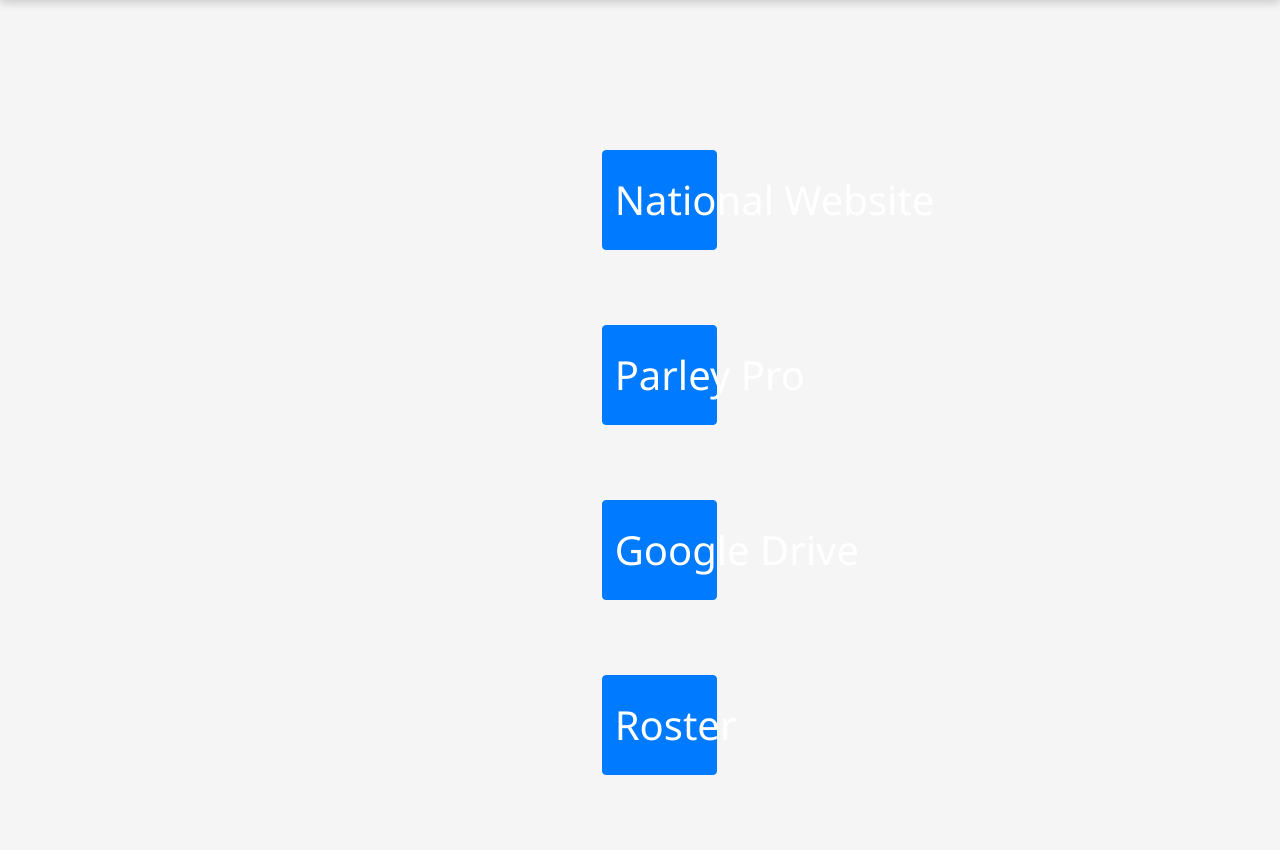
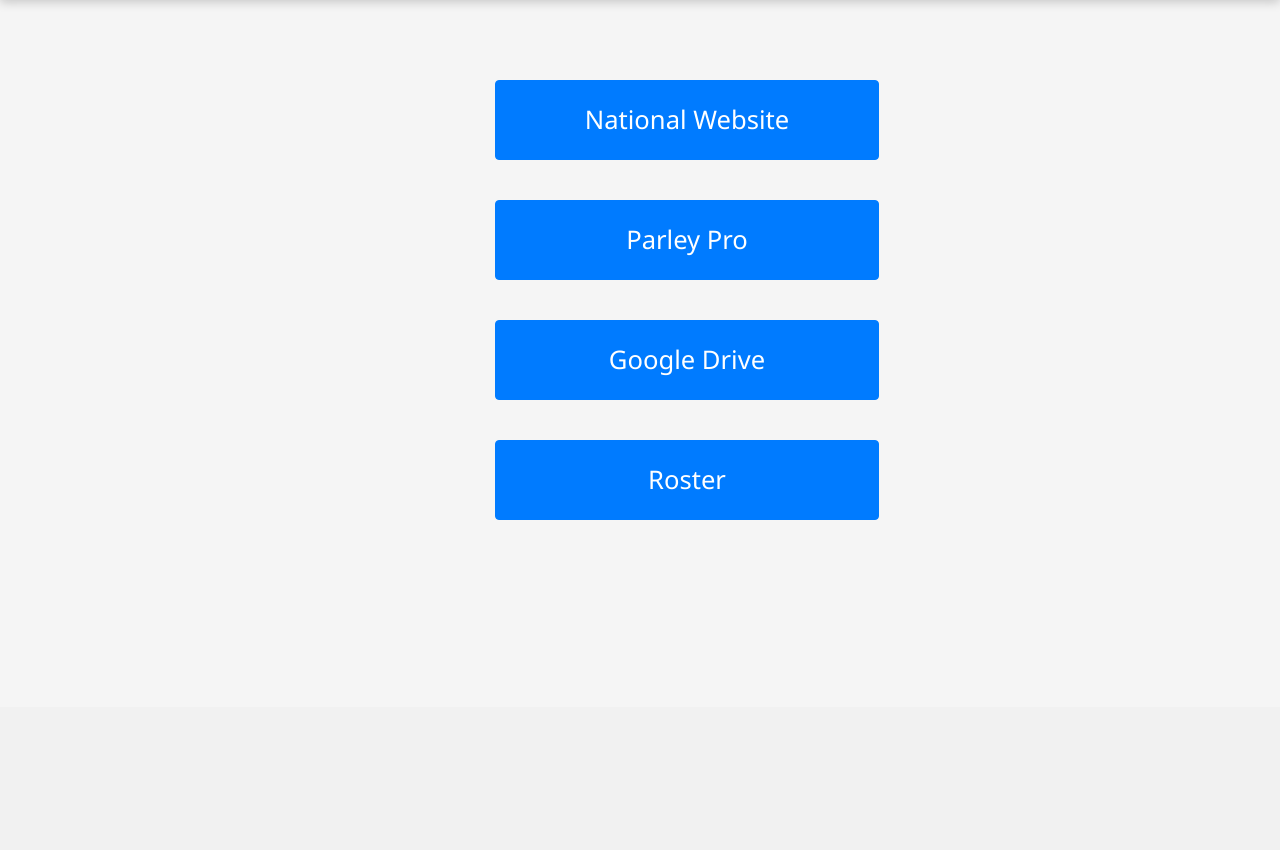
Before and after one commit to smk37git/SPDWEBAPP_ENV, a Django app: page /dashboard/ in a window 1280 px wide. Shown: the part 93-943 px from the top of the page. After the commit the page ends 613 px from the top, so only its background shows below. Run offline with Django 4.2, Linux system fonts and the light colour scheme; the visitor is signed in with stand-in values (Sample User, id 1); some libraries are stand-ins or nearby versions.

Commit message:
dash_update

```diff
--- a/SPDWEBAPP/AUTHENTICATE/templates/AUTHENTICATE/dashboard.html
+++ b/SPDWEBAPP/AUTHENTICATE/templates/AUTHENTICATE/dashboard.html
@@ -2,7 +2,7 @@
 
 {% block content %}
 
-<div class="d-grid gap-2 row-5 col-1 mx-auto dashboard-buttons">
+<div class="d-grid gap-2 col-3 mx-auto dashboard-buttons">
     <a href="https://sigmaphidelta.org/" target="_blank">
         <button class="btn btn-primary" type="button">National Website</button>
     <a href="{% url 'poll' %}">
--- a/SPDWEBAPP/static/css/main.css
+++ b/SPDWEBAPP/static/css/main.css
@@ -1,12 +1,12 @@
 .dashboard-buttons {
-    margin-top: 150px;
+    margin-top: 10vh; /* Adjust the margin-top relative to the viewport height */
 }
 .dashboard-buttons .btn {
     display: block;
-    width: 150%;
-    height: 100px;
-    margin-bottom: 75px;
-    font-size: 2.5rem;
+    width: 30vw; /* Width relative to the viewport width */
+    height: 10vh; /* Height relative to the viewport height */
+    margin-bottom: 5vh; /* Margin-bottom relative to the viewport height */
+    font-size: 2vw; /* Font size relative to the viewport width */
 }
 
 :root {
```
